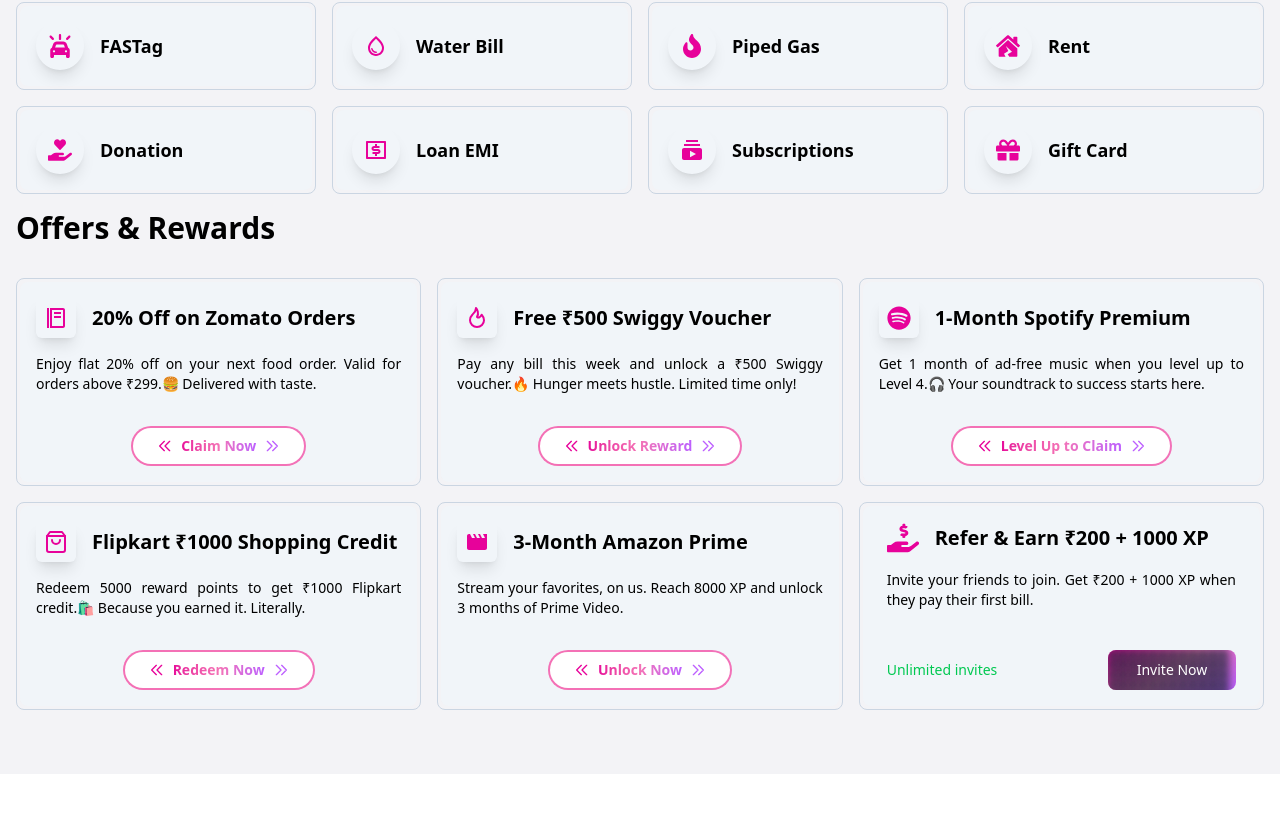
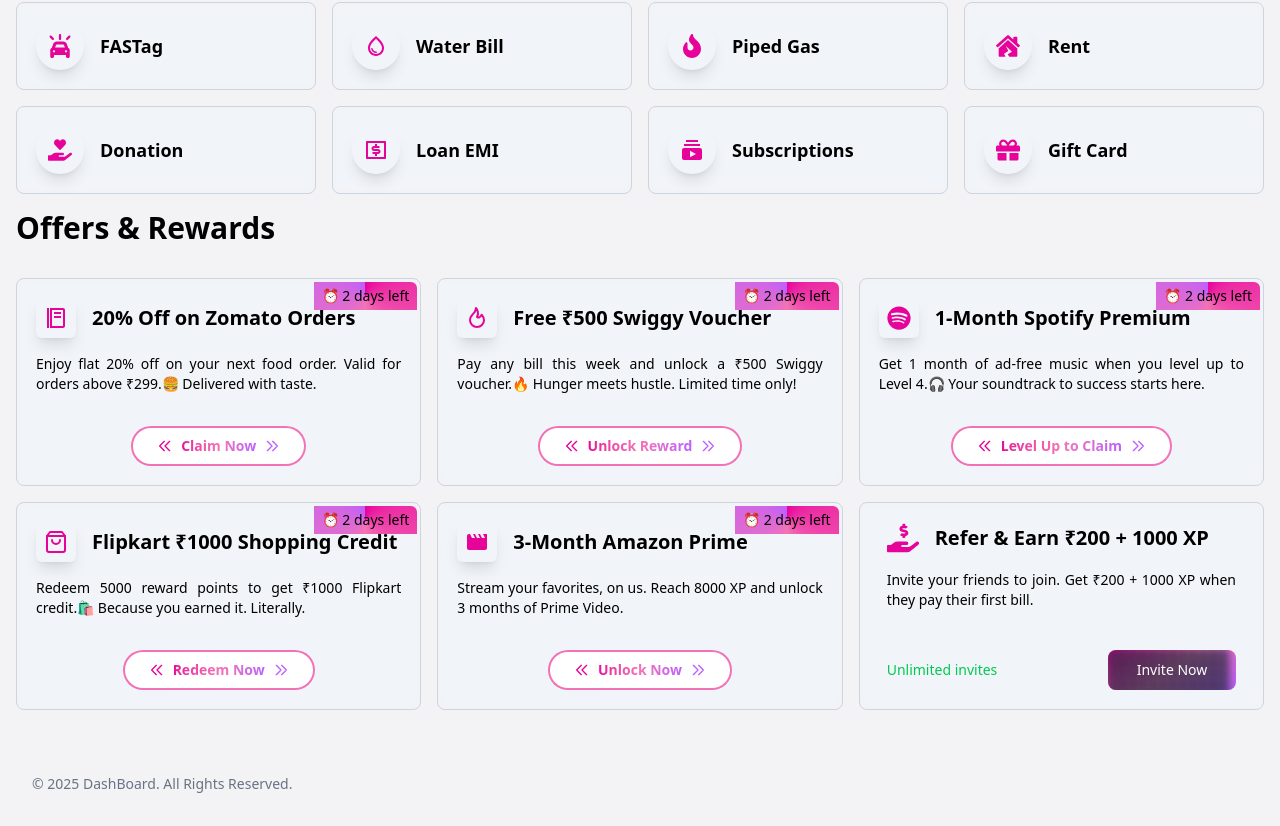
Before and after one commit to AlthafSubair/CRED_TASK, a Next.js app: page / in a window 1280 px wide. Shown: the part 939-1765 px from the top of the page. Before the commit the page ends 1713 px from the top, so only its background shows below. Built offline with nearby package versions, Linux system fonts and the light colour scheme.

Commit message:
completed Footer

```diff
--- a/src/app/page.tsx
+++ b/src/app/page.tsx
@@ -1,6 +1,7 @@
 "use client"
 import Background from "@/components/Background";
 import BillsAndRecharge from "@/components/BillsAndRecharge";
+import Footer from "@/components/Footer";
 import Header from "@/components/Header";
 import HeroSection from "@/components/HeroSection";
 import OffersAndRewards from "@/components/OffersAndRewards";
@@ -24,11 +25,13 @@
 
         <Header />
 
-       <HeroSection />
+        <HeroSection />
 
-<BillsAndRecharge />
+        <BillsAndRecharge />
 
-<OffersAndRewards />
+        <OffersAndRewards />
+
+        <Footer />
 
       </div>
 
--- /dev/null
+++ b/src/components/Footer.tsx
@@ -0,0 +1,19 @@
+import Link from 'next/link'
+import React from 'react'
+
+const Footer = () => {
+  return (
+
+
+<footer className=" rounded-lg mb-4">
+    <div className="w-full mx-auto max-w-screen-xl p-4 md:flex md:items-center md:justify-between">
+      <span className="text-sm text-gray-500 sm:text-center dark:text-gray-400">© 2025 <Link href="/" className="hover:underline">DashBoard</Link>. All Rights Reserved.
+    </span>
+
+    </div>
+</footer>
+
+  )
+}
+
+export default Footer
--- a/src/components/Offers.tsx
+++ b/src/components/Offers.tsx
@@ -15,6 +15,12 @@
 
   {/* Inner content */}
    <div className="relative z-10 flex flex-col w-full  rounded-lg dark:bg-slate-950 bg-slate-100 text-black text-sm font-medium dark:text-white backdrop-blur-3xl ">
+
+
+    <div className='absolute right-0 bg-[conic-gradient(from_0deg_at_50%_50%,#e7029a_0%,#f472b6_50%,#bd5fff_100%,#e7029a_100%)] rounded-tr-md px-2 py-1'>
+      ⏰ 2 days left
+    </div>
+
    <div className='flex flex-row  items-center'>
         <div className="w-10 h-10 flex justify-center items-center m-4 rounded-md shadow-lg dark:bg-gray-900">
             <Icon size={24} className="text-[#e7029a]"/>
--- a/src/components/OffersAndRewards.tsx
+++ b/src/components/OffersAndRewards.tsx
@@ -1,6 +1,5 @@
 import React from 'react'
 import Offers from './Offers'
-import { RiDiscountPercentFill } from "react-icons/ri";
 import RefferAndEarn from './RefferAndEarn';
 import { BiFoodMenu } from 'react-icons/bi';
 import { TbFlame } from 'react-icons/tb';
@@ -17,7 +16,7 @@
         <h1 className='text-black dark:text-white md:text-3xl sm:text-xl text-lg font-bold px-4 md:px-0'>Offers & Rewards</h1>
 
 
-<div className='md:px-0 p-4 flex sm:flex-row flex-col flex-wrap gap-4 my-4'>
+<div className='md:px-0 p-4 flex sm:flex-row flex-col flex-wrap gap-4 mt-4'>
 
   <div className='w-full md:w-[calc(50%-0.5rem)] lg:w-[calc(33.333%-0.666rem)]'>
          <Offers Icon={BiFoodMenu} CTA={"Claim Now"} title={" 20% Off on Zomato Orders"} desc={"Enjoy flat 20% off on your next food order. Valid for orders above ₹299.🍔 Delivered with taste."}/>
```
